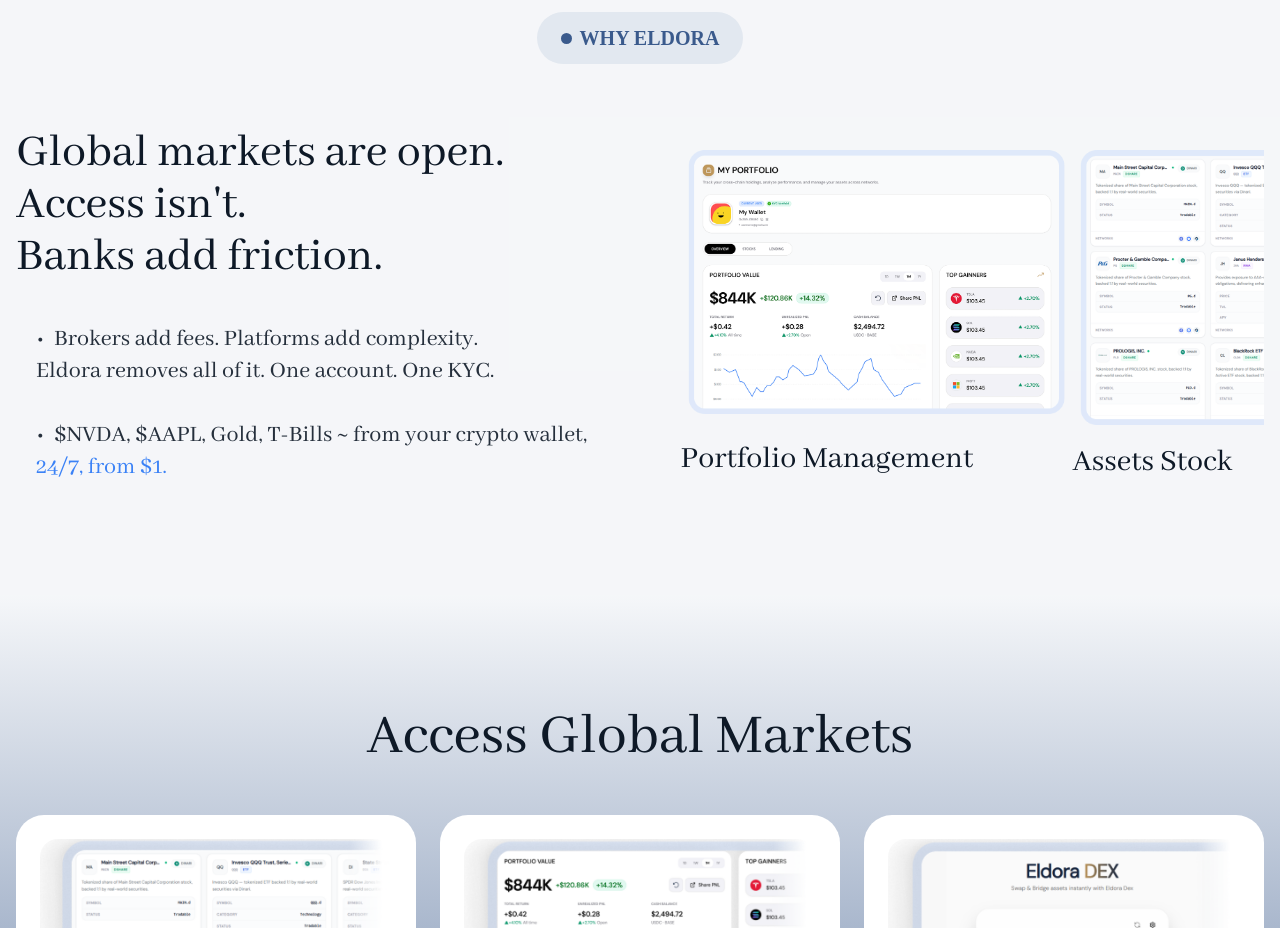
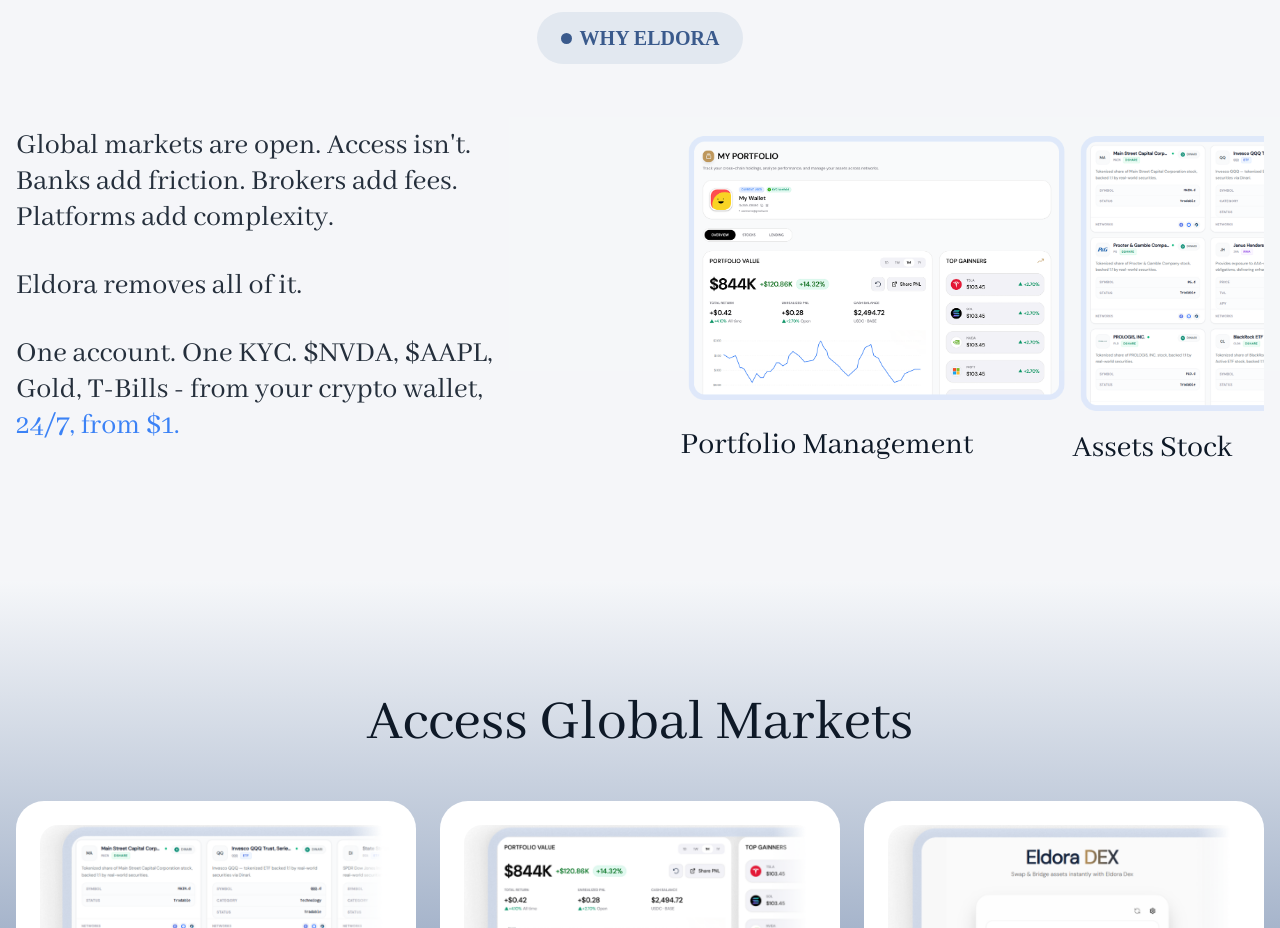
Before and after one commit to eldora-rwa/eldora-landing, a React (Vite) app: page / in a window 1280 px wide. Shown: the part 900-1828 px from the top of the page. Built offline with nearby package versions, Linux system fonts and the light colour scheme; a web font is replaced by a local one.

Commit message:
chore: update text

```diff
--- a/src/pages/LandingPage.tsx
+++ b/src/pages/LandingPage.tsx
@@ -208,24 +208,28 @@
             <SectionBadge text="WHY ELDORA" />
           </div>
 
-          <div className="mt-10 grid grid-cols-1 gap-12 lg:mt-16 lg:grid-cols-2 lg:items-end lg:gap-12">
+          <div className="mt-10 grid grid-cols-1 gap-12 lg:mt-16 lg:grid-cols-2 lg:items-start lg:gap-12">
             <div className="max-w-xl">
-              <h2 className="font-eiko text-left text-5xl leading-tight text-navi-dark lg:text-5xl lg:leading-[1.08]">
+              {/* <h2 className="font-eiko text-left text-5xl leading-tight text-navi-dark lg:text-5xl lg:leading-[1.08]">
                 Global markets are open.
                 <br className="hidden md:block" /> Access isn&apos;t.
                 <br className="hidden md:block" /> Banks add friction.
-              </h2>
+              </h2> */}
 
-              <div className="mt-6 md:mt-10 lg:ml-5 space-y-4 md:space-y-8 text-left text-2xl text-navi-dark/90 lg:text-2xl font-eiko">
+              <div className="space-y-4 md:space-y-8  text-left text-2xl text-navi-dark/90 lg:text-3xl font-eiko">
                 <p>
-                  •&nbsp; Brokers add fees. Platforms add complexity. <br />
-                  Eldora removes all of it. One account. One KYC.
+                  Global markets are open. Access isn't.
+                  <br className="hidden lg:block" /> Banks add friction. Brokers
+                  add fees.
+                  <br className="hidden lg:block" /> Platforms add complexity.
                 </p>
 
-                {/* <div className="h-px w-full bg-navi-dark/15" /> */}
+                <p>Eldora removes all of it.</p>
 
                 <p>
-                  •&nbsp; $NVDA, $AAPL, Gold, T-Bills ~ from your crypto wallet,{" "}
+                  One account. One KYC. $NVDA, $AAPL,
+                  <br className="hidden lg:block" /> Gold, T-Bills - from your
+                  crypto wallet, <br className="hidden lg:block" />
                   <span className="text-[#3B82F6]">24/7, from $1.</span>
                 </p>
               </div>
```
